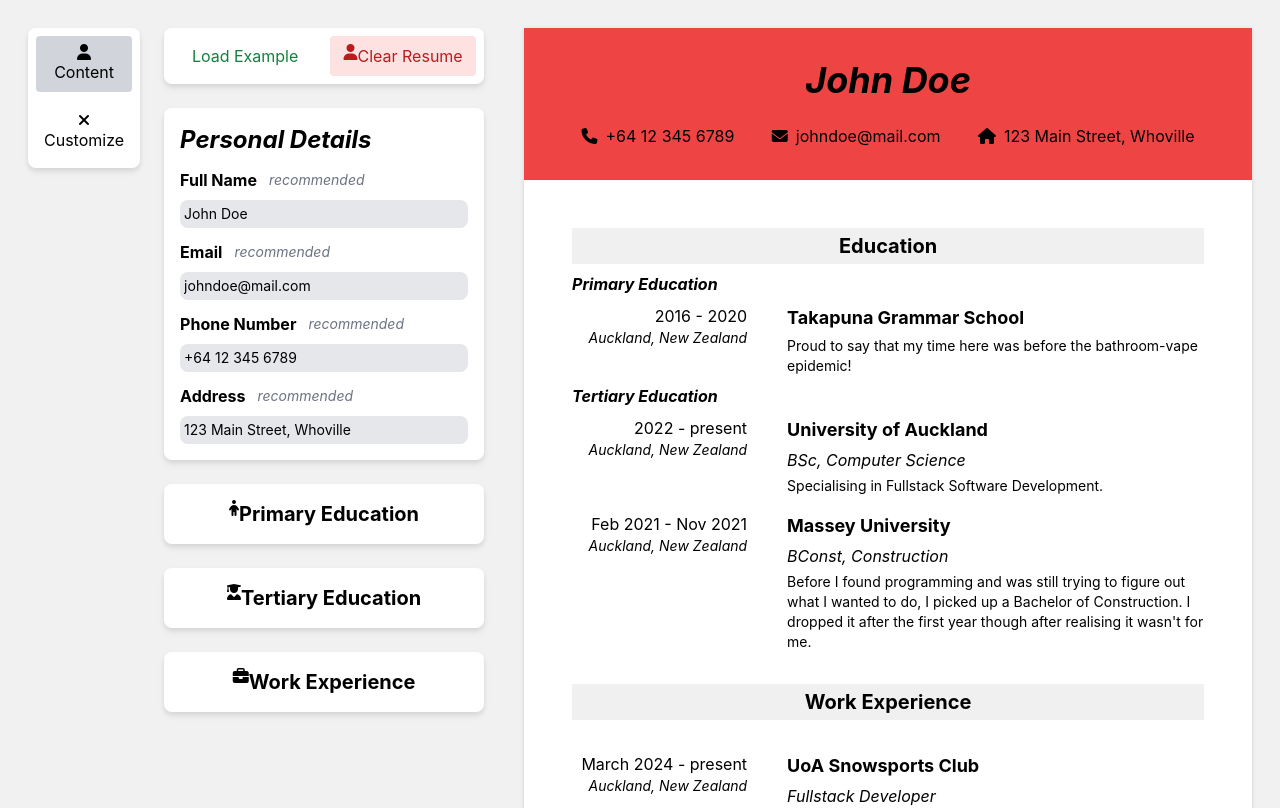
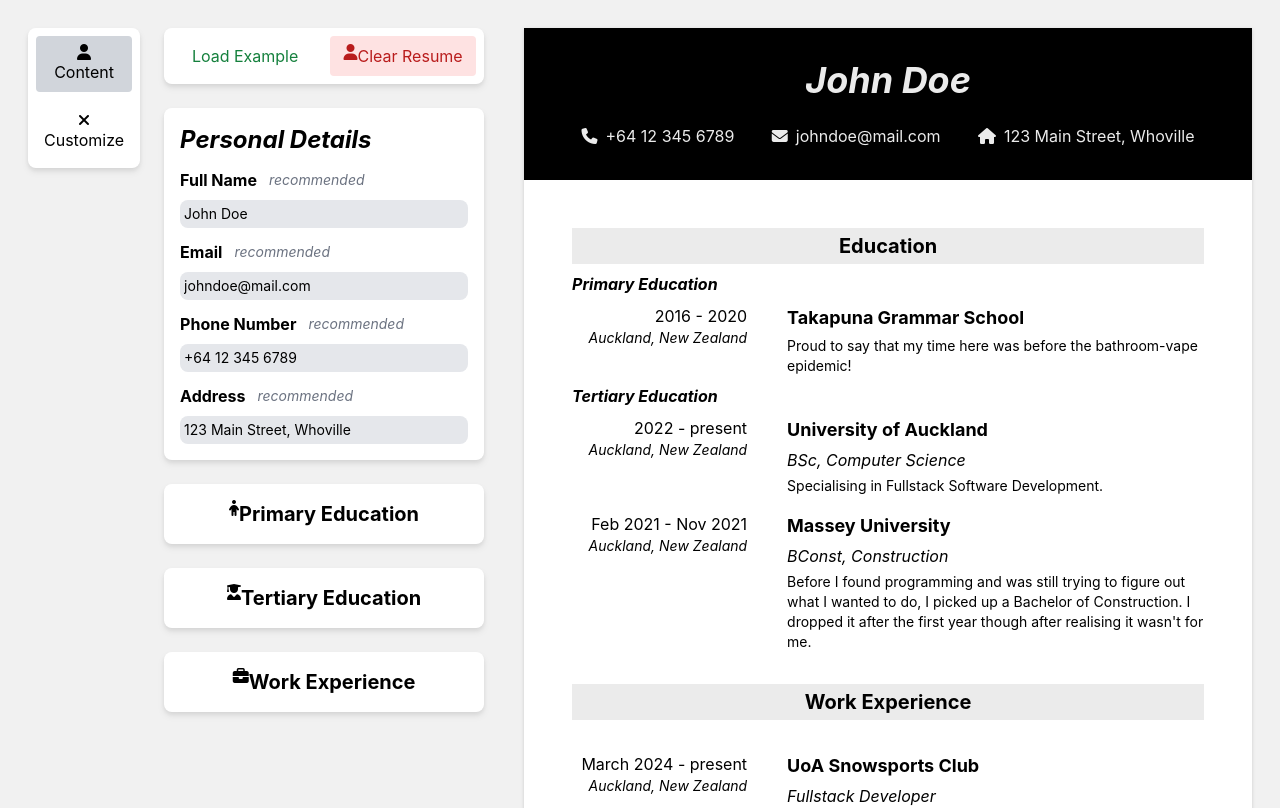
Before and after one commit to ganznz/cv-creator, a React (Vite) app: page / in a window 1280 px wide. Shown: the top 808 px of the page. Built offline with nearby package versions, Linux system fonts and the light colour scheme.

Commit message:
Component now take primaryColour & secondaryColour props for custom colour styling

```diff
--- a/src/components/composite/CvPageContainer/CvPageComponents/CategoryHeader.tsx
+++ b/src/components/composite/CvPageContainer/CvPageComponents/CategoryHeader.tsx
@@ -3,15 +3,24 @@ import { twMerge } from "tailwind-merge";
 
 interface CategoryHeaderProps extends HTMLProps<HTMLDivElement> {
     text: string;
+    primaryColour?: string;
+    secondaryColour?: string;
 }
 
-export const CategoryHeader = ({ text, className }: CategoryHeaderProps) => {
+export const CategoryHeader = ({
+    text,
+    className,
+    primaryColour = "#000",
+    secondaryColour = "#fff",
+}: CategoryHeaderProps) => {
     let classes =
         "flex justify-center content-center bg-[#f0f0f0] font-bold p-1";
     classes = className ? twMerge(classes, className) : classes;
     return (
-        <div className={classes}>
-            <h3 className="text-xl">{text}</h3>
+        <div style={{ backgroundColor: secondaryColour }} className={classes}>
+            <h3 style={{ color: primaryColour }} className="text-xl">
+                {text}
+            </h3>
         </div>
     );
 };
--- a/src/components/composite/CvPageContainer/CvPageComponents/CvPageHeader.tsx
+++ b/src/components/composite/CvPageContainer/CvPageComponents/CvPageHeader.tsx
@@ -1,30 +1,52 @@
+import { HTMLProps } from "react";
 import { PersonalDetails } from "../../../../models/state-models";
 
-interface CvPageHeaderProps {
+interface CvPageHeaderProps extends HTMLProps<"div"> {
     personalDetails: PersonalDetails;
+    primaryColour?: string;
+    secondaryColour?: string;
 }
 
-export const CvPageHeader = ({ personalDetails }: CvPageHeaderProps) => {
+export const CvPageHeader = ({
+    personalDetails,
+    primaryColour = "#000",
+    secondaryColour = "#fff",
+}: CvPageHeaderProps) => {
     return (
-        <header className="w-full bg-red-500 flex flex-col content-between text-center p-8">
-            <h1 className="mb-6 italic font-bold text-4xl">
+        <header
+            style={{ backgroundColor: primaryColour }}
+            className={`w-full flex flex-col content-between text-center p-8`}
+        >
+            <h1
+                style={{ color: `${secondaryColour}` }}
+                className="mb-6 italic font-bold text-4xl"
+            >
                 {personalDetails["Full Name"]}
             </h1>
             <div className="flex justify-evenly gap-3">
                 {personalDetails["Phone Number"] !== "" && (
-                    <span className="flex gap-2 items-center">
+                    <span
+                        style={{ color: secondaryColour }}
+                        className="flex gap-2 items-center"
+                    >
                         <i className="fa-solid fa-phone"></i>
                         <h4>{personalDetails["Phone Number"]}</h4>
                     </span>
                 )}
                 {personalDetails.Email !== "" && (
-                    <span className="flex gap-2 items-center">
+                    <span
+                        style={{ color: secondaryColour }}
+                        className="flex gap-2 items-center"
+                    >
                         <i className="fa-solid fa-envelope"></i>
                         <h4>{personalDetails.Email}</h4>
                     </span>
                 )}
                 {personalDetails.Address !== "" && (
-                    <span className="flex gap-2 items-center">
+                    <span
+                        style={{ color: secondaryColour }}
+                        className="flex gap-2 items-center"
+                    >
                         <i className="fa-solid fa-house"></i>
                         <h4>{personalDetails.Address}</h4>
                     </span>
```
